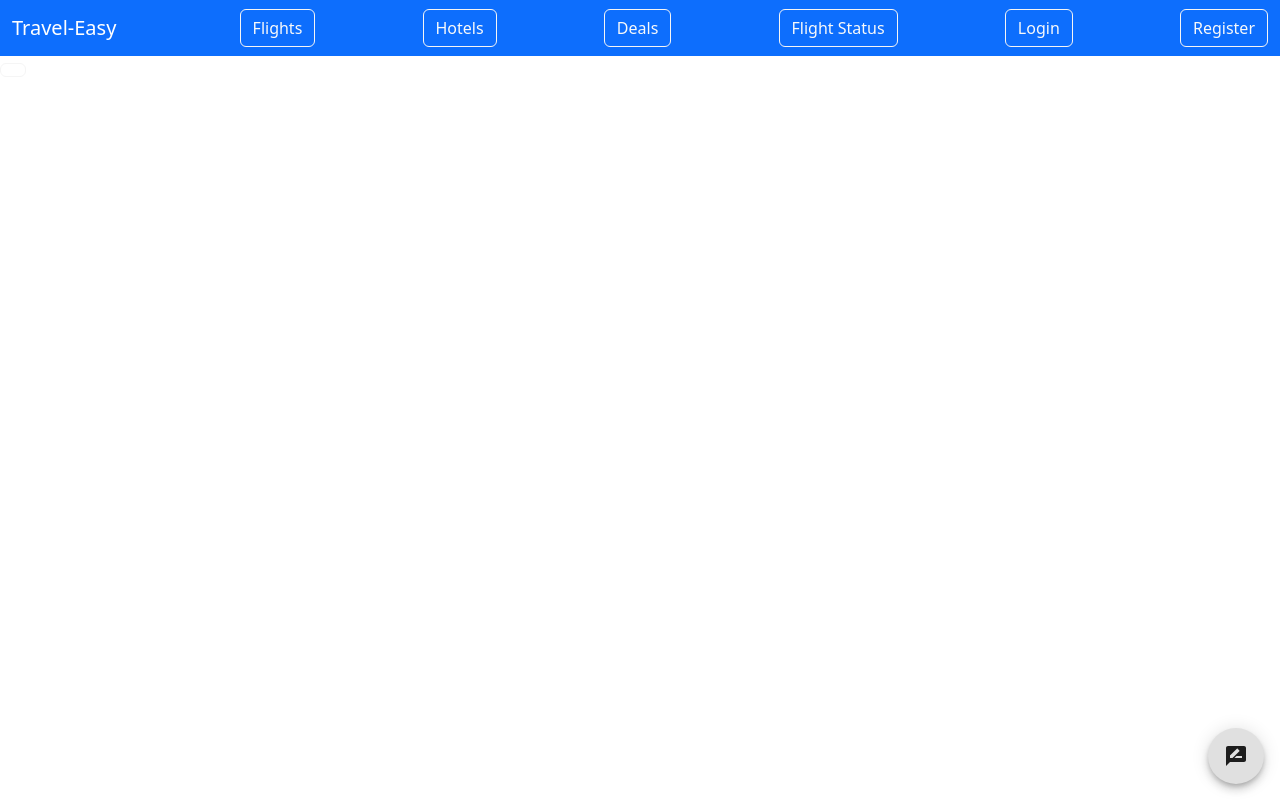
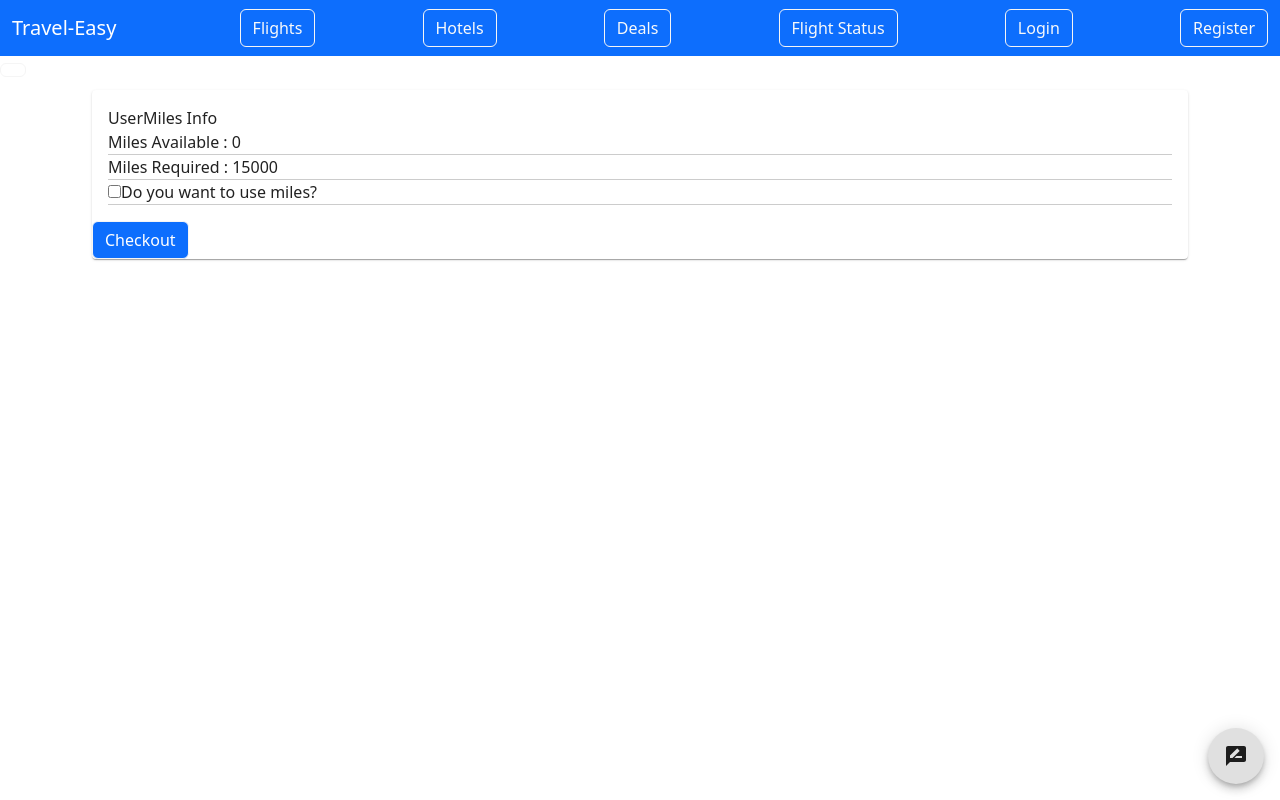
Before and after one commit to aoc38/Travel-Easy-frontend, a React (Create React App) app: page /usermiles/1 in a window 1280 px wide. Built offline with nearby package versions, Linux system fonts and the light colour scheme; what axios-oauth-client would draw is missing.

Commit message:
User Miles

```diff
--- a/src/Components/Flights/bookform.js
+++ b/src/Components/Flights/bookform.js
@@ -10,6 +10,12 @@ import "./flight-form.css";
 import { useState } from 'react';
 
 function Bookform(props) {
+
+    const [person,setPerson] = useState({
+      firstName : null,
+      lastName : null
+    });
+
     const [cardType, setCardType] = useState([
         {
           label: "Amex",
--- a/src/Components/Flights/flightdetails.js
+++ b/src/Components/Flights/flightdetails.js
@@ -19,7 +19,7 @@ function Flightdetails() {
     console.log("passenger count in Flight details page: ", pc);
     let data = getFlightById(id);
     let flight = data.length == 1 ? data[0] : {};
-    console.log("flight details", flight);
+    console.log("flight details in js : ", flight);
     let noOfPassengers = pc;
     // let data = getFlightById(id); //check whether data is valid or not, array should not be empty
     // let flight = data.length == 1 ? data[0] : {};
--- a/src/Components/Flights/usermiles.js
+++ b/src/Components/Flights/usermiles.js
@@ -2,39 +2,87 @@ import React, { useState } from "react";
 import { Form, Link, useParams } from "react-router-dom";
 import { getFlightById } from './flight-service';
 import { Checkbox, FormControlLabel, FormGroup } from '@mui/material';
+
+import Card from "@mui/material/Card";
+import CardContent from '@mui/material/CardContent';
+
 function Usermiles() {
   //get logged in user info
   let loggedinUser = JSON.parse(localStorage.getItem("user-info"));
   console.log("logged data in UserMiles : ", loggedinUser);
   const userData = (loggedinUser);
 
-  const [accumulatedMiles, setAccumulatedMiles] = useState(0);
-  const [redeemedMiles, setRedeemedMiles] = useState(0);
+  //getting params from url
+  const { id } = useParams();
+  console.log("data in Flight details page: ", id);
+  let data = getFlightById(id);
+  let flight = data.length == 1 ? data[0] : {};
+  console.log("flight details in user miles : ", flight);
 
-  function getAccMiles(data) {
+
+
+  // const [accumulatedMiles, setAccumulatedMiles] = useState(0);
+  // const [redeemedMiles, setRedeemedMiles] = useState(0);
+
+  const getAccMiles = (flight) => {
     if (data == null || data.userMiles == null) {
-      setAccumulatedMiles(0);
-      console.log(accumulatedMiles);
-      return accumulatedMiles;
+      return 0;
     }
-    return 0;
-    //need to display user miles from obj
+    //need to get from user object
+
+  }
+
+  const getReqMiles = (flight) => {
+    return flight.miles;
+    //need to get from user object
+
   }
 
 
-  //getting id from path
-  const { id } = useParams()
-  console.log("data in Flight details page: ", id);
-  let data = getFlightById(id);
-  let flight = data.length == 1 ? data[0] : {};
-  console.log("flight details", flight);
+
+
+
 
 
   //checkbox for user miles
   const [isUserMilesChecked, setIsUserMilesChecked] = useState(false);
 
+  return (
+    <div className='container'>
+      <Card style={{ margin: 10 }}>
+        <CardContent>
+          <div className="row">
+            <div className="col-md-12">
+              <div className="brdr-btm">
+                <span>UserMiles Info </span>
+                <div className='col-md-12'>
+                  <div className="brdr-btm">
+                    <span>Miles Available   </span>{": "}
+                    <span>{getAccMiles(flight)}</span>
+                  </div>
+                  <div className="brdr-btm">
+                    <span>Miles Required   </span>{": "}
+                    <span>{getReqMiles(flight)}</span>
+                  </div>
+                </div>
+                <div>
+                  <input type="checkbox"
+                    checked={isUserMilesChecked}
+                    onChange={(e) => { setIsUserMilesChecked(e.target.checked) }} />
+                 <label>Do you want to use miles?</label>
 
-  return (
+
+                </div>
+              </div>
+            </div>
+          </div>
+
+        </CardContent>
+        <Link to="/bookForm" className='btn btn-primary'>Checkout</Link>
+      </Card>
+    </div>
+
+  );
   // <div>
   //   <div className='container'>
   //     <div className='row'>
@@ -67,6 +115,5 @@ function Usermiles() {
 
   <>
   </>
-  );
 }
 export default Usermiles;
```
Lines whose indentation alone changed are shown as unchanged.
